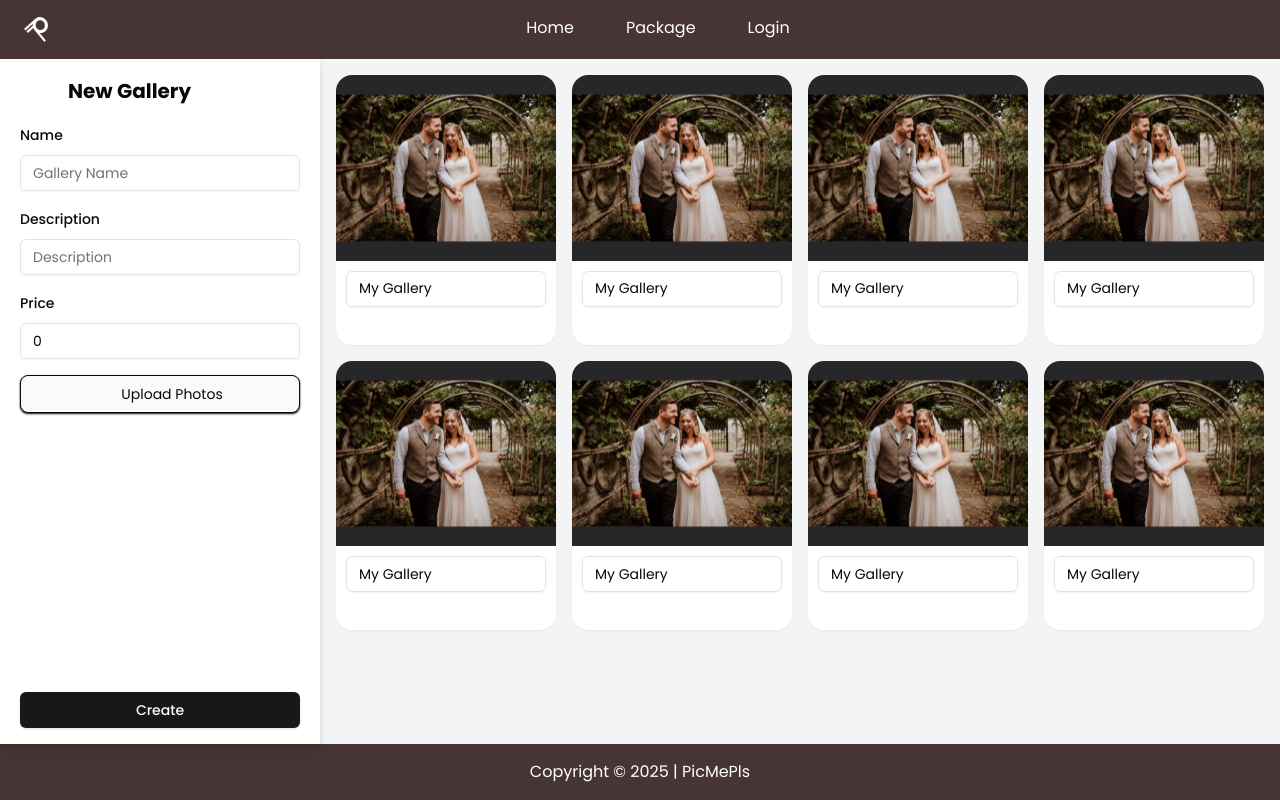
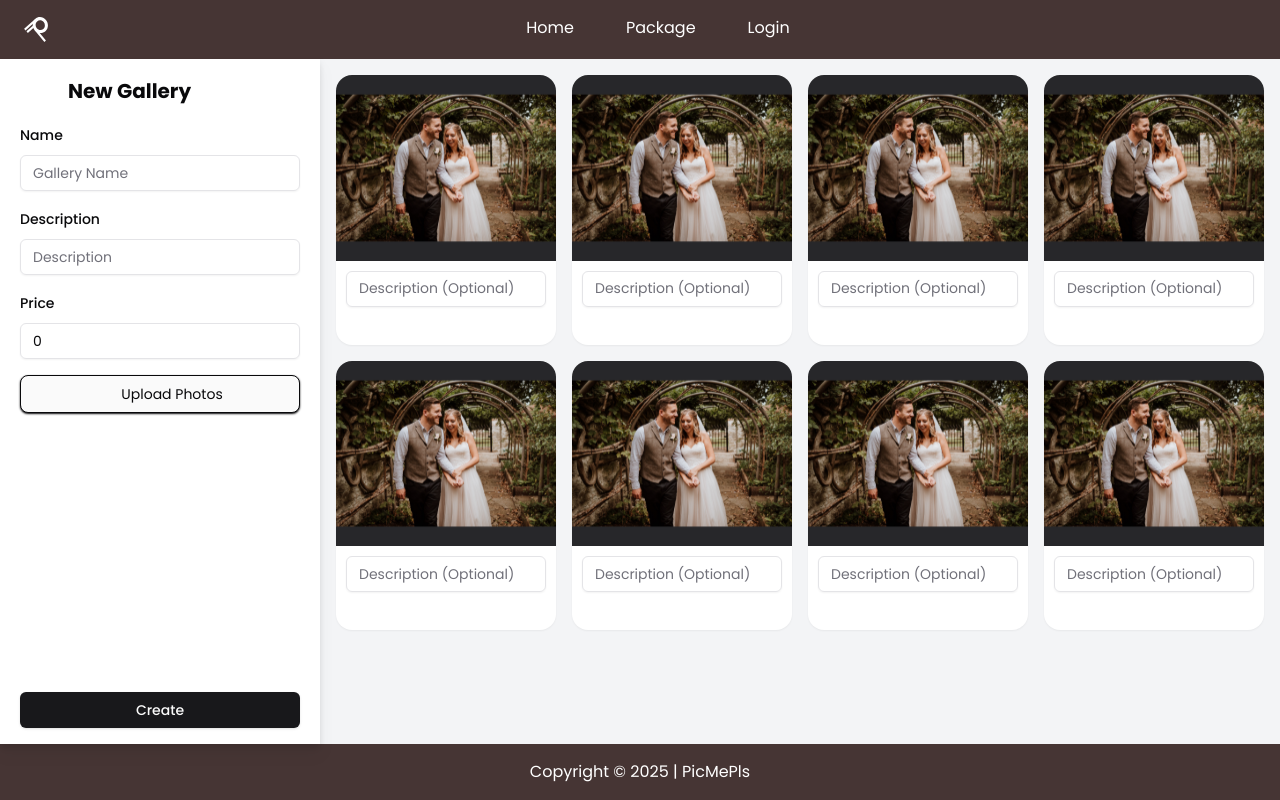
Before and after one commit to CP-RektMart/pic-me-pls-frontend, a Next.js app: page /photographer/packages/create in a window 1280 px wide. Built offline with nearby package versions, Linux system fonts and the light colour scheme; no server answers; some icons are missing.

Commit message:
fix: remove default value in description

```diff
--- a/src/components/gallery-page/create-gallery.tsx
+++ b/src/components/gallery-page/create-gallery.tsx
@@ -158,7 +158,7 @@ export default function CreateGallery() {
               <div className='flex' key={i}>
                 <PhotoCard
                   key={i}
-                  description='My Gallery'
+                  description=''
                   imageUrl='/mockPhotoCard.svg'
                 />
               </div>
```
